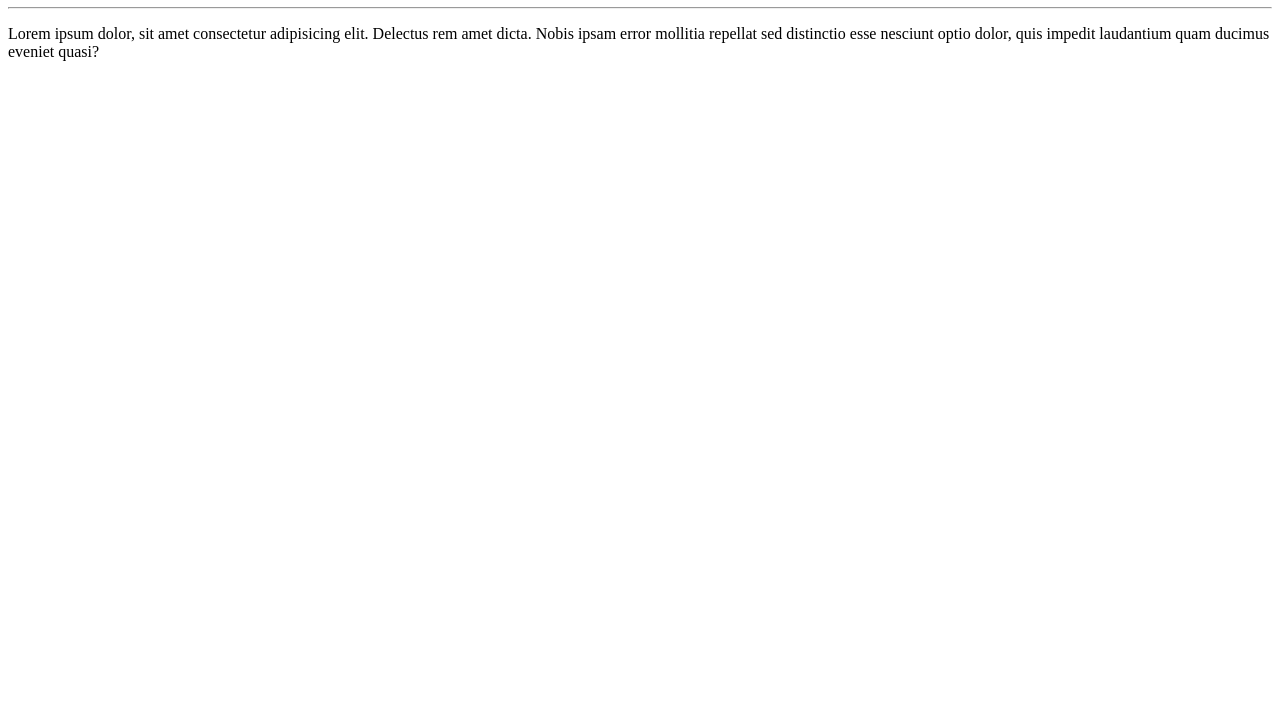
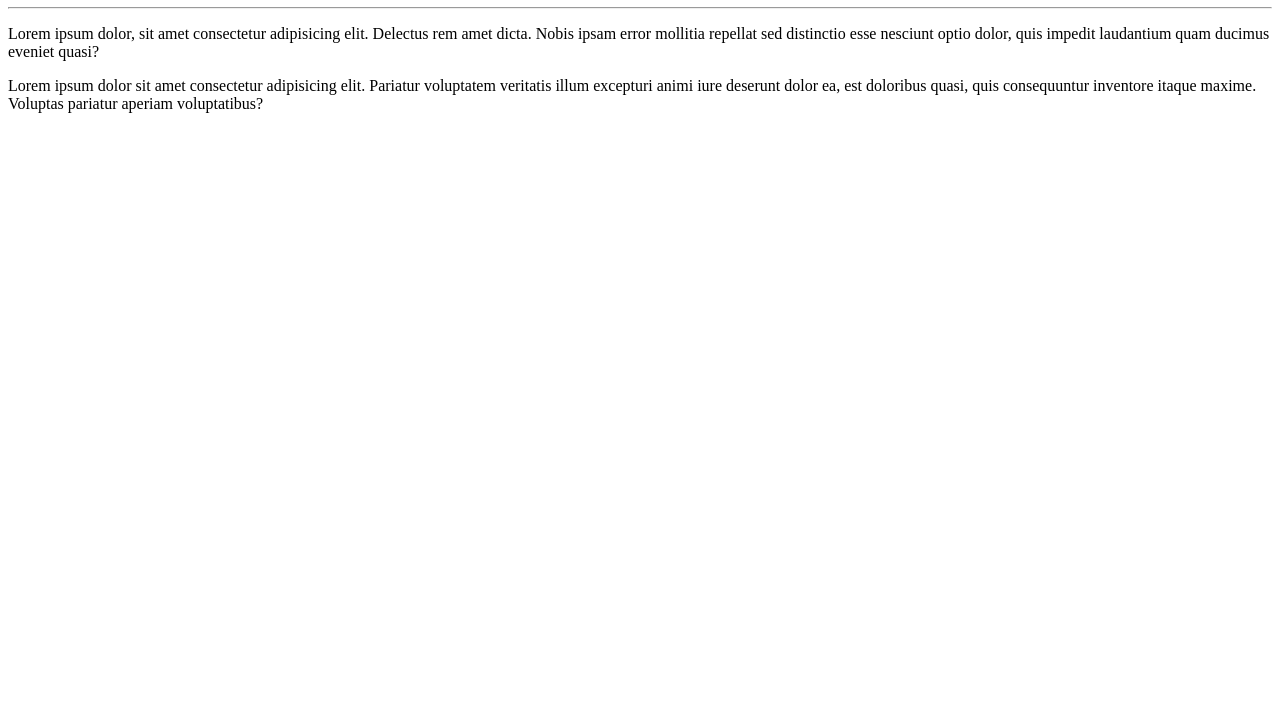
Before and after one commit to SamuelLorran/Ola-mundo, a plain HTML site: page site-exemplo/index.html in a window 1280 px wide. Shown: the part 73-800 px from the top of the page. Drawn offline with Linux system fonts and the light colour scheme.

Commit message:
Adicionei um parágrafo

```diff
--- a/site-exemplo/index.html
+++ b/site-exemplo/index.html
@@ -9,5 +9,6 @@
     <h1>Olá, Mundo!</h1>
     <hr>
     <p>Lorem ipsum dolor, sit amet consectetur adipisicing elit. Delectus rem amet dicta. Nobis ipsam error mollitia repellat sed distinctio esse nesciunt optio dolor, quis impedit laudantium quam ducimus eveniet quasi?</p>
+    <p>Lorem ipsum dolor sit amet consectetur adipisicing elit. Pariatur voluptatem veritatis illum excepturi animi iure deserunt dolor ea, est doloribus quasi, quis consequuntur inventore itaque maxime. Voluptas pariatur aperiam voluptatibus?</p>
 </body>
 </html>
```
